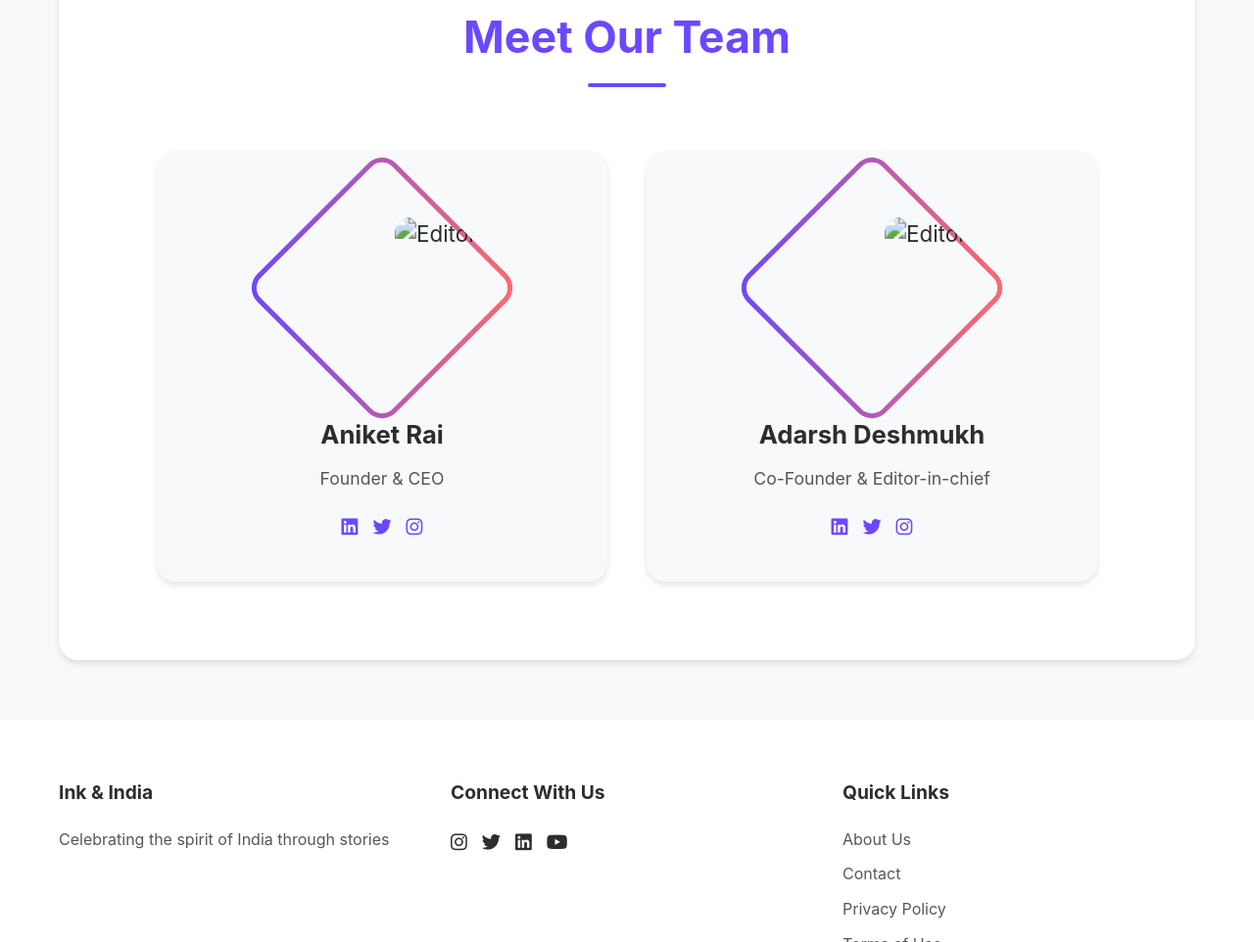
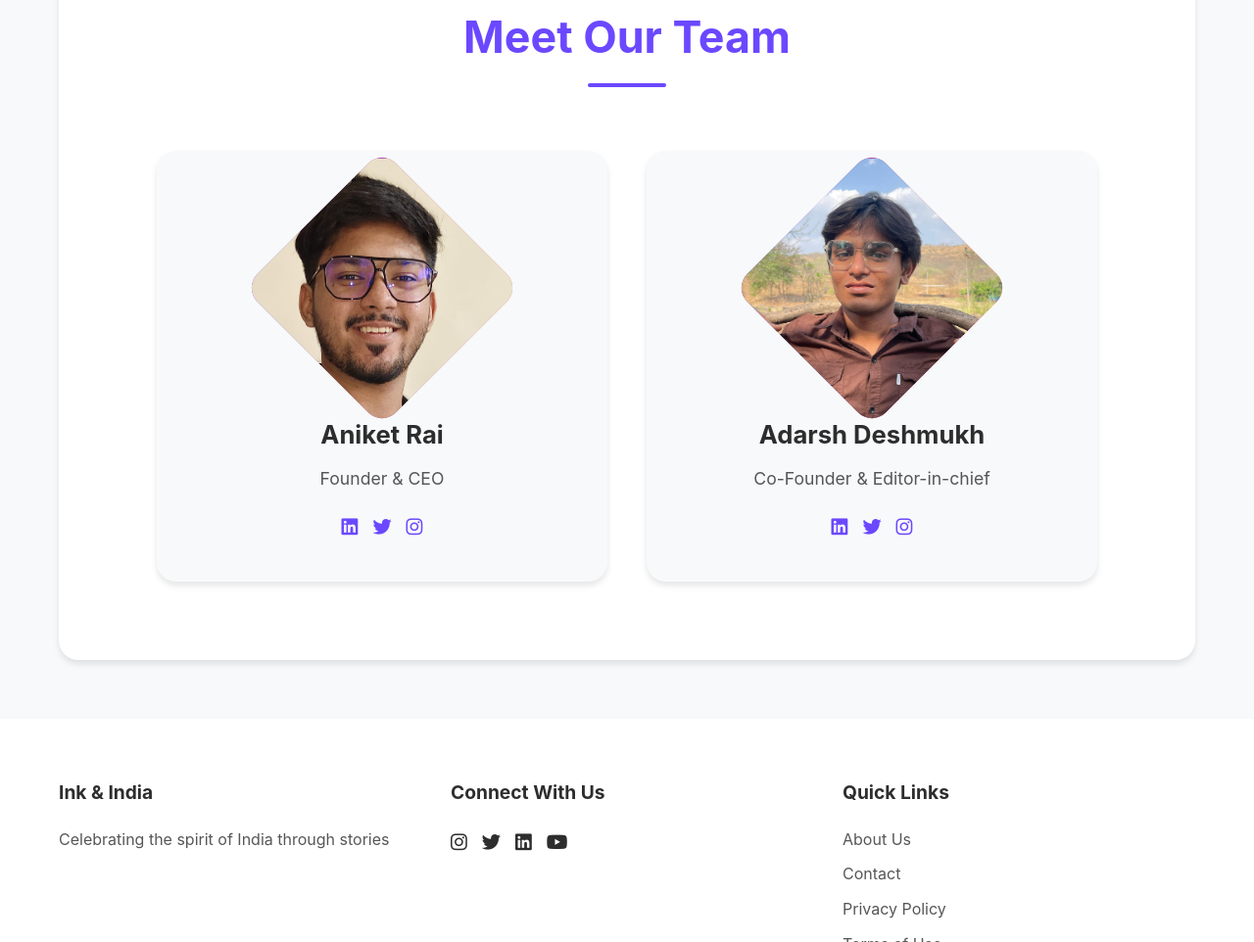
Before and after one commit to codebreaker939/INK-INDIA, a plain HTML site: page About.html in a window 1280 px wide. Shown: the part 1630-2592 px from the top of the page at 98% size. Drawn offline with Linux system fonts and the light colour scheme.

Commit message:
photo in about

```diff
--- a/About.html
+++ b/About.html
@@ -353,7 +353,7 @@
             <div class="team-grid">
                 <div class="team-member">
                     <div class="photo-container">
-                        <img src="/img/team/editor.jpg" alt="Editor">
+                        <img src="/img/Screenshot 2025-05-16 at 12.29.20 PM.png" alt="Aniket Rai" style="width: 115%; height: 125%; object-fit: cover; border-radius: 15px; transform: rotate(-45deg) scale(1.4); transition: transform 0.3s ease;">
                     </div>
                     <h3>Aniket Rai</h3>
                     <p>Founder & CEO</p>
@@ -365,7 +365,7 @@
                 </div>
                 <div class="team-member">
                     <div class="photo-container">
-                        <img src="/img/team/writer.jpg" alt="Editor">
+                        <img src="/img/WhatsApp Image 2025-05-16 at 12.13.21.jpeg" alt="Editor" style="width: 120%; height: 130%; object-fit: cover; border-radius: 15px; transform: rotate(-45deg) scale(1.4); transition: transform 0.3s ease;">
                     </div>
                     <h3>Adarsh Deshmukh</h3>
                     <p>Co-Founder & Editor-in-chief </p>
```
Also changed, not shown: img/Screenshot 2025-05-16 at 12.29.20 PM.png (added), img/WhatsApp Image 2025-05-16 at 12.13.21.jpeg (added), 2 other files.
